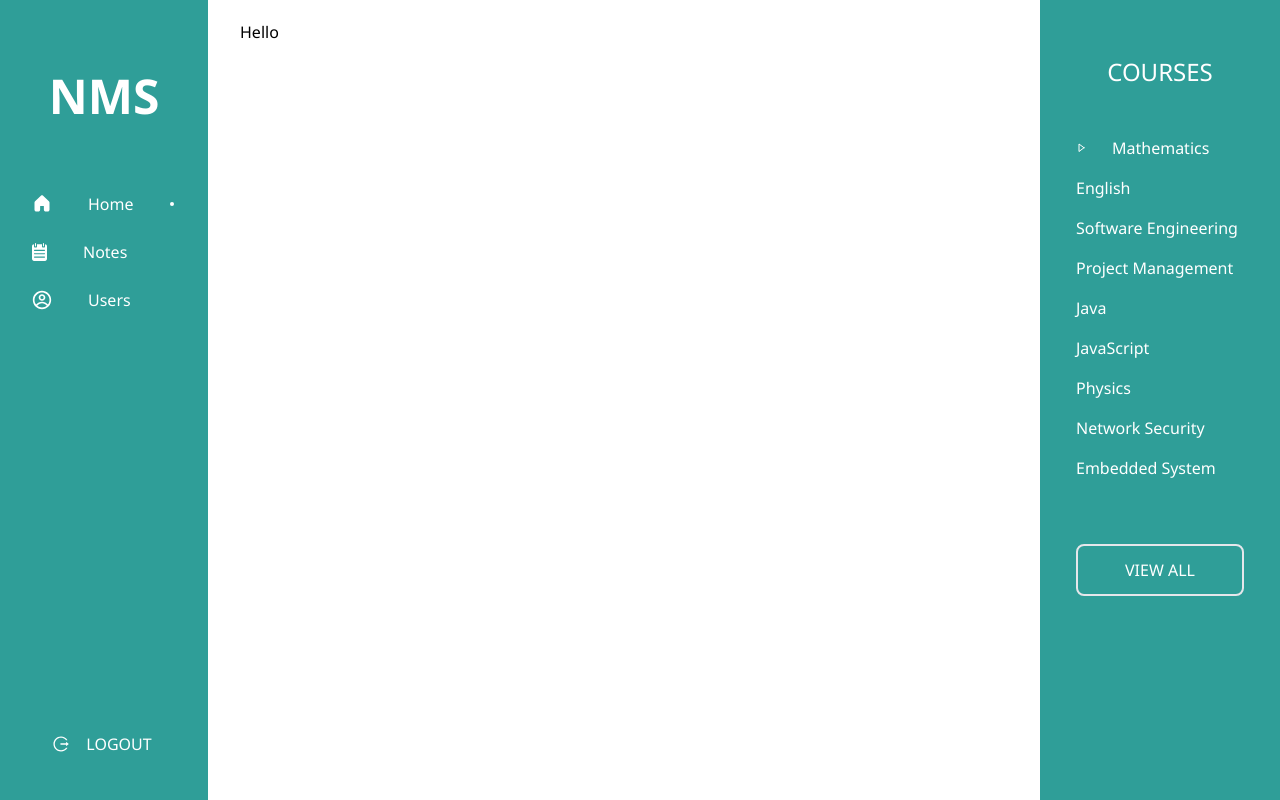
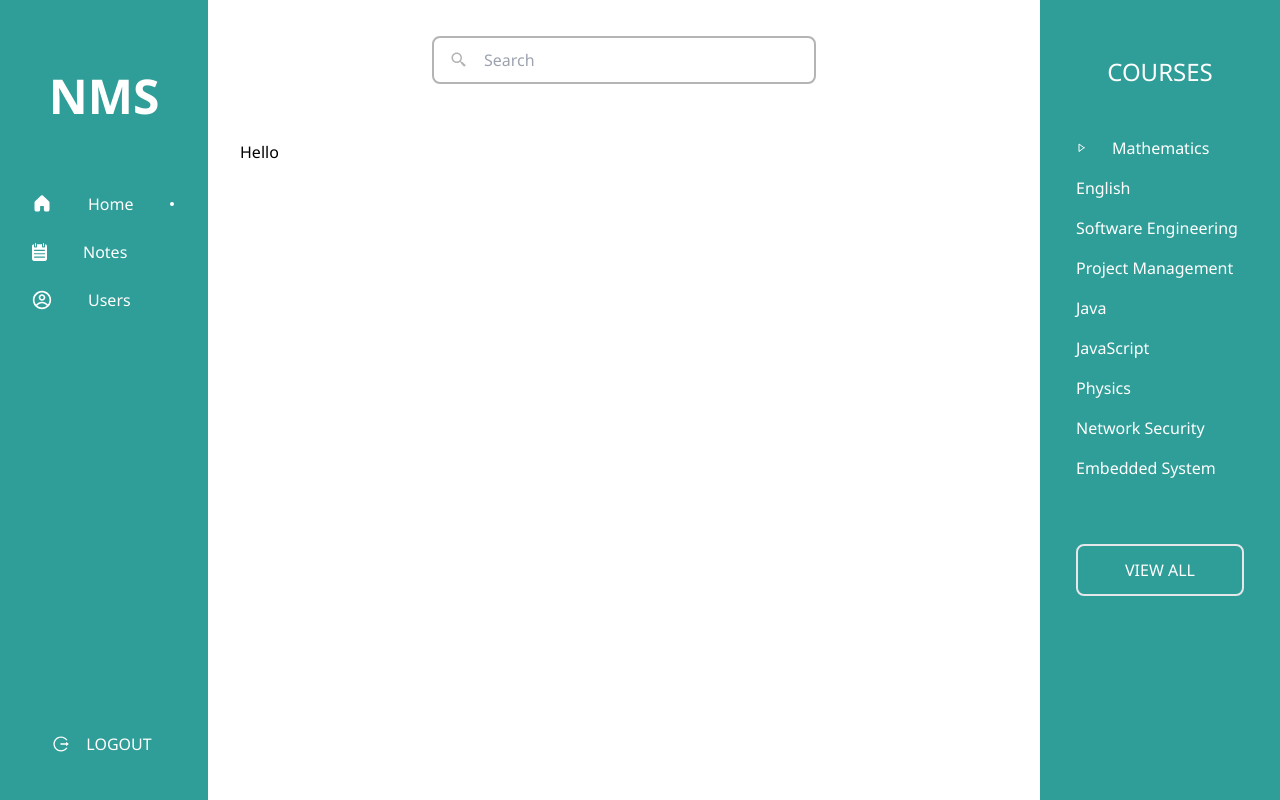
Before and after one commit to IrakozeLoraine/nms-front, a React (Vite) app: page /dashboard/home in a window 1280 px wide. Built offline with nearby package versions, Linux system fonts and the light colour scheme; a web font is replaced by a local one.

Commit message:
feat: implement search atom

```diff
--- a/src/App.tsx
+++ b/src/App.tsx
@@ -13,7 +13,10 @@ function App() {
         <Route path="/register" element={<Signup />} />
         <Route path="/login" element={<Signin />} />
         <Route path="/admin-login" element={<AdminLogin />} />
-        <Route path="/dashboard/home" element={<Dashboard>Hello</Dashboard>} />
+        <Route
+          path="/dashboard/home"
+          element={<Dashboard showSearch>Hello</Dashboard>}
+        />
       </Routes>
     </>
   );
--- /dev/null
+++ b/src/components/atoms/Search.tsx
@@ -0,0 +1,37 @@
+import React, { useEffect } from 'react';
+
+import search from '../../public/icons/search.svg';
+import { ISearchProps } from '../../types/form/Form';
+
+export default function Search({
+  handleChange,
+  id,
+  inputname,
+  value,
+  placeholder = 'Search',
+  width = 'w-96',
+  classname = '',
+}: ISearchProps) {
+  useEffect(() => {
+    if (!id) {
+      id = inputname;
+    }
+  }, [id, inputname]);
+
+  return (
+    <div
+      className={`rounded-lg border-2 border-secondary-400 focus:border-primary flex items-center ${width}`}
+    >
+      <img src={search} alt="" className="px-4" />
+      <input
+        id={id}
+        type="text"
+        name={inputname}
+        value={value}
+        className={`bg-transparent py-2.5 px-0 w-full rounded-md text-base text-secondary-500 appearance-none  focus:outline-none dark:text-txt-primary ${classname} `}
+        placeholder={placeholder}
+        onChange={(e) => handleChange(e)}
+      />
+    </div>
+  );
+}
--- a/src/layout/Dashboard.tsx
+++ b/src/layout/Dashboard.tsx
@@ -1,8 +1,26 @@
 import React, { ReactNode } from 'react';
+import Search from '../components/atoms/Search';
 import LeftSidebar from '../components/organisms/LeftSidebar';
 import RightSidebar from '../components/organisms/RightSidebar';
 
-export default function Dashboard({ children }: { children: ReactNode }) {
+export default function Dashboard({
+  children,
+  showSearch = false,
+  handleSearch,
+  searchname = '',
+  searchvalue = '',
+}: {
+  children: ReactNode;
+  showSearch?: boolean;
+  handleSearch?: () => {};
+  searchname?: string;
+  searchvalue?: string;
+}) {
+  const searchHandle = () => {
+    if (handleSearch) {
+      handleSearch;
+    }
+  };
   return (
     <div className="flex bg-secondary">
       {/* sidebar */}
@@ -11,6 +29,15 @@ export default function Dashboard({ children }: { children: ReactNode }) {
       </div>
       {/* content */}
       <div className="w-full md:col-span-9 xl:col-span-9 col-span-10 block">
+        {showSearch && (
+          <div className="flex items-center justify-center py-9">
+            <Search
+              handleChange={searchHandle}
+              inputname={searchname}
+              value={searchvalue}
+            />
+          </div>
+        )}
         <div className="block relative w-full h-auto py-5 px-8">{children}</div>
       </div>
       {/* rightsidebar */}
```
Also changed, not shown: src/types/form/Form.ts (+9 -0 lines), src/public/icons/search.svg (added).
